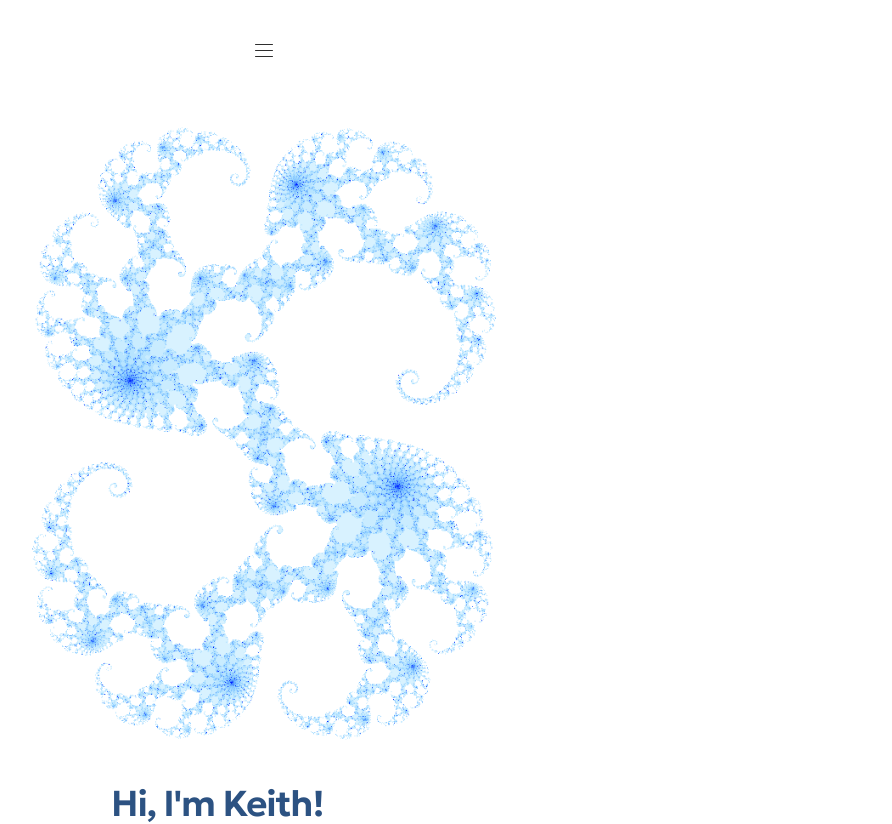
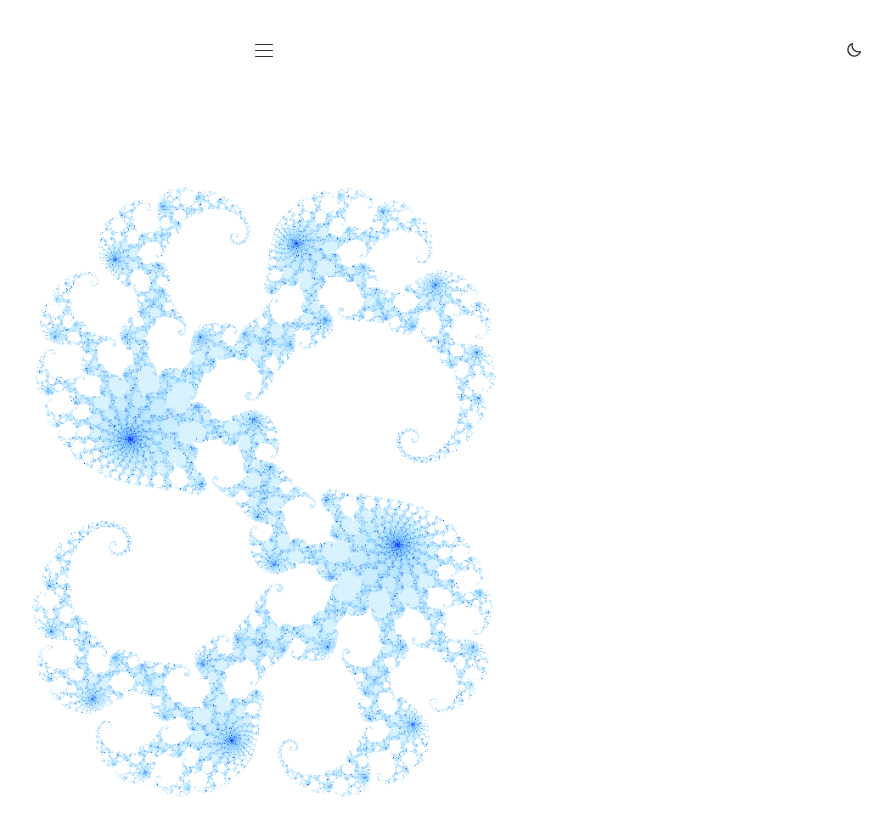
Before and after one commit to kdopenshaw/my-site, a Next.js app: page / in a window 1280 px wide. Shown: the top 824 px of the page, without its empty margins (376-1268 px from the left). Built offline with nearby package versions, Linux system fonts and the light colour scheme.

Commit message:
feat: dark mode

```diff
--- a/app/fractals/fractal-studio.module.css
+++ b/app/fractals/fractal-studio.module.css
@@ -718,7 +718,7 @@
 
 .workWarning {
   margin: 0;
-  color: var(--color-accent);
+  color: var(--color-accent-text);
   font-family: var(--font-code);
   font-size: var(--fs-caption);
   line-height: 1.35;
--- a/app/globals.css
+++ b/app/globals.css
@@ -16,6 +16,7 @@
   --color-link-hover: var(--color-heading);
   --color-border: #e5e5e5;
   --color-accent: #e76f51;
+  --color-accent-text: var(--color-accent);
   --color-technical: #2563eb;
   --color-focus: #3b6ba1;
   --color-on-accent: #ffffff;
@@ -56,6 +57,28 @@
   --content-width: 1400px;
 }
 
+/* The featured Julia animation has a #333333 canvas; matching it here lets
+   the image meet the page without a visible rectangular edge. */
+:root[data-theme="dark"] {
+  --color-background: #333333;
+  --color-surface: #2d2b2a;
+  --color-heading: #e3d9cf;
+  --color-heading-accent: #3da286;
+  --color-text: #cbbfb5;
+  --color-text-muted: #b8aba0;
+  --color-nav: #ded4ca;
+  --color-link: var(--color-heading-accent);
+  --color-link-hover: var(--color-heading);
+  --color-border: #68605a;
+  --color-accent: #e76f51;
+  --color-accent-text: #ec7c5f;
+  --color-technical: #68caaf;
+  --color-focus: #68caaf;
+  --color-on-accent: #182738;
+  --shadow-popover: 0 1rem 2.5rem rgb(0 0 0 / 30%);
+  --shadow-control: 0 0.75rem 2.25rem rgb(0 0 0 / 16%);
+}
+
 /* Smaller headings on mobile and tablet. All other tokens keep their values above. */
 @media (max-width: 48rem) {
   :root {
@@ -78,8 +101,13 @@ html {
   scroll-behavior: smooth;
 }
 
+html[data-theme="dark"] {
+  color-scheme: dark;
+}
+
 body {
   min-height: 100vh;
+  background: var(--color-background);
   color: var(--color-text);
   font-family: var(--font-primary);
   font-size: var(--fs-body);
--- a/app/home-fractal.tsx
+++ b/app/home-fractal.tsx
@@ -8,41 +8,74 @@ import { useEffect, useRef, useState } from "react";
 
 import styles from "./home.module.css";
 
-const GIF_SRC = "/fractals/julia_0.2841_0.01_20260921-154313_growth.gif";
-const LAST_FRAME_SRC = "/fractals/julia_0.2841_0.01_20260921-154313_growth_last.png";
-const PLAY_ONCE_MS = 4_950;
+const FRACTALS = {
+  dark: {
+    gif: "/fractals/julia-growth-dark.gif",
+    still: "/fractals/julia-growth-dark-last.png",
+    duration: 3_960,
+    width: 1000,
+    height: 1000,
+  },
+  light: {
+    gif: "/fractals/julia_0.2841_0.01_20260921-154313_growth.gif",
+    still: "/fractals/julia_0.2841_0.01_20260921-154313_growth_last.png",
+    duration: 4_950,
+    width: 610,
+    height: 784,
+  },
+};
+
+type Theme = keyof typeof FRACTALS;
 
 export default function HomeFractal() {
-  const [src, setSrc] = useState(GIF_SRC);
+  const [theme, setTheme] = useState<Theme>("light");
+  const [src, setSrc] = useState<string | null>(null);
+  const [ready, setReady] = useState(false);
   const freezeTimer = useRef<number>(0);
 
   useEffect(() => {
-    if (window.matchMedia("(prefers-reduced-motion: reduce)").matches) {
-      setSrc(LAST_FRAME_SRC);
-      return;
-    }
+    const motionPreference = window.matchMedia("(prefers-reduced-motion: reduce)");
+    const refresh = () => {
+      window.clearTimeout(freezeTimer.current);
+      setReady(false);
+      const currentTheme = document.documentElement.dataset.theme === "light" ? "light" : "dark";
+      setTheme(currentTheme);
+      const image = FRACTALS[currentTheme];
+      setSrc(motionPreference.matches ? image.still : `${image.gif}?play=${Date.now()}`);
+    };
 
-    setSrc(`${GIF_SRC}?play=${Date.now()}`);
+    refresh();
+    window.addEventListener("site-theme-change", refresh);
+    motionPreference.addEventListener("change", refresh);
+    return () => {
+      window.clearTimeout(freezeTimer.current);
+      window.removeEventListener("site-theme-change", refresh);
+      motionPreference.removeEventListener("change", refresh);
+    };
+  }, []);
 
-    return () => window.clearTimeout(freezeTimer.current);
-  }, []);
+  const image = FRACTALS[theme];
 
   return (
     <div className={styles.fractal}>
       <Link href="/fractals" className={styles.fractalClip} aria-label="Open the fractal generator">
+        {src && (
           <img
             src={src}
             alt=""
-          width={610}
-          height={784}
+            width={image.width}
+            height={image.height}
+            className={`${theme === "dark" ? styles.darkFractalImage : ""} ${ready ? styles.fractalImageReady : ""}`}
             onLoad={(event) => {
-            if (!event.currentTarget.src.includes(GIF_SRC)) return;
+              setReady(true);
+              if (!event.currentTarget.src.includes(image.gif)) return;
               window.clearTimeout(freezeTimer.current);
               freezeTimer.current = window.setTimeout(() => {
-              setSrc(LAST_FRAME_SRC);
-            }, PLAY_ONCE_MS);
+                setSrc(image.still);
+              }, image.duration);
             }}
           />
+        )}
       </Link>
     </div>
   );
--- a/app/home.module.css
+++ b/app/home.module.css
@@ -24,11 +24,26 @@
   display: flex;
   justify-content: center;
   align-items: center;
+  width: min(100%, 610px);
+  aspect-ratio: 610 / 784;
+  background: var(--color-background);
 }
 
 .fractal img {
   width: 85%;
   height: auto;
+  max-width: none;
+  flex: 0 0 auto;
+  visibility: hidden;
+}
+
+.fractal img.fractalImageReady {
+  visibility: visible;
+}
+
+/* The dark file is 1000px wide around the same 546px Julia shape. */
+.fractal img.darkFractalImage {
+  width: 139.344%;
 }
 
 .iconLinks {
@@ -42,3 +57,7 @@
   border-radius: 0.25rem;
   color: var(--color-heading);
 }
+
+.iconLink img {
+  clip-path: inset(1px round 2px);
+}
--- a/app/layout.tsx
+++ b/app/layout.tsx
@@ -36,7 +36,15 @@ export default function RootLayout({ children }: Readonly<{ children: ReactNode
     <html
       lang="en"
       className={`${hankenGrotesk.variable} ${geologica.variable} ${spaceMono.variable}`}
+      suppressHydrationWarning
     >
+      <head>
+        <script
+          dangerouslySetInnerHTML={{
+            __html: `try{var saved=localStorage.getItem("site-theme");document.documentElement.dataset.theme=saved==="light"||saved==="dark"?saved:matchMedia("(prefers-color-scheme: dark)").matches?"dark":"light"}catch{document.documentElement.dataset.theme=matchMedia("(prefers-color-scheme: dark)").matches?"dark":"light"}`,
+          }}
+        />
+      </head>
       <body>
         <Navigation />
         <main>{children}</main>
--- a/app/navigation.module.css
+++ b/app/navigation.module.css
@@ -1,9 +1,40 @@
 .siteHeader {
+  position: relative;
   display: flex;
   justify-content: center;
   max-width: var(--content-width);
   margin: 0 auto;
   padding: var(--spacing-lg);
+}
+
+.themeToggle {
+  position: absolute;
+  right: var(--spacing-lg);
+  top: var(--spacing-lg);
+  min-height: 2.25rem;
+  width: 2.25rem;
+  padding: 0;
+  border: 0;
+  border-radius: 0.25rem;
+  background: transparent;
+  color: var(--color-nav);
+  cursor: pointer;
+}
+
+.themeToggle svg {
+  display: block;
+  width: 1.125rem;
+  height: 1.125rem;
+  margin: auto;
+  fill: none;
+  stroke: currentColor;
+  stroke-linecap: round;
+  stroke-linejoin: round;
+  stroke-width: 1.7;
+}
+
+.themeToggle:hover {
+  color: var(--color-heading-accent);
 }
 
 .menu {
@@ -185,4 +216,8 @@
   .siteHeader {
     padding-inline: 5%;
   }
+
+  .themeToggle {
+    right: 5%;
+  }
 }
--- a/app/navigation.tsx
+++ b/app/navigation.tsx
@@ -5,6 +5,7 @@ import { usePathname } from "next/navigation";
 import { useEffect, useRef, useState } from "react";
 
 import styles from "./navigation.module.css";
+import ThemeToggle from "./theme-toggle";
 
 // The menu on every page. "use client" is required because open/closed
 // and the current URL only exist in the browser.
@@ -146,6 +147,7 @@ export default function Navigation() {
           </nav>
         )}
       </div>
+      <ThemeToggle />
     </header>
   );
 }
--- /dev/null
+++ b/app/theme-toggle.tsx
@@ -0,0 +1,66 @@
+"use client";
+
+import { useEffect, useState } from "react";
+
+import styles from "./navigation.module.css";
+
+type Theme = "dark" | "light";
+
+export default function ThemeToggle() {
+  const [theme, setTheme] = useState<Theme>("light");
+
+  useEffect(() => {
+    const systemPreference = window.matchMedia("(prefers-color-scheme: dark)");
+    const syncTheme = () => {
+      let saved: string | null = null;
+      try {
+        saved = localStorage.getItem("site-theme");
+      } catch {
+        // Storage may be unavailable; the system preference still applies.
+      }
+      const nextTheme = saved === "light" || saved === "dark"
+        ? saved
+        : systemPreference.matches ? "dark" : "light";
+      document.documentElement.dataset.theme = nextTheme;
+      setTheme(nextTheme);
+      window.dispatchEvent(new Event("site-theme-change"));
+    };
+
+    syncTheme();
+    systemPreference.addEventListener("change", syncTheme);
+    return () => systemPreference.removeEventListener("change", syncTheme);
+  }, []);
+
+  const switchTheme = () => {
+    const nextTheme = document.documentElement.dataset.theme === "dark" ? "light" : "dark";
+    document.documentElement.dataset.theme = nextTheme;
+    try {
+      localStorage.setItem("site-theme", nextTheme);
+    } catch {
+      // The theme still works when storage is disabled.
+    }
+    setTheme(nextTheme);
+    window.dispatchEvent(new Event("site-theme-change"));
+  };
+
+  return (
+    <button
+      type="button"
+      className={styles.themeToggle}
+      onClick={switchTheme}
+      aria-label={`Switch to ${theme === "dark" ? "light" : "dark"} mode`}
+      title={`Switch to ${theme === "dark" ? "light" : "dark"} mode`}
+    >
+      {theme === "dark" ? (
+        <svg viewBox="0 0 24 24" aria-hidden="true">
+          <circle cx="12" cy="12" r="4" />
+          <path d="M12 2v2m0 16v2M4.93 4.93l1.42 1.42m11.3 11.3 1.42 1.42M2 12h2m16 0h2M4.93 19.07l1.42-1.42m11.3-11.3 1.42-1.42" />
+        </svg>
+      ) : (
+        <svg viewBox="0 0 24 24" aria-hidden="true">
+          <path d="M20.5 14.1A8.5 8.5 0 0 1 9.9 3.5 8.5 8.5 0 1 0 20.5 14.1Z" />
+        </svg>
+      )}
+    </button>
+  );
+}
```
Also changed, not shown: public/fractals/julia-growth-dark-last.png (added), 1 other file (tests, documents, lock files or other folders). Lines whose indentation alone changed are shown as unchanged.
